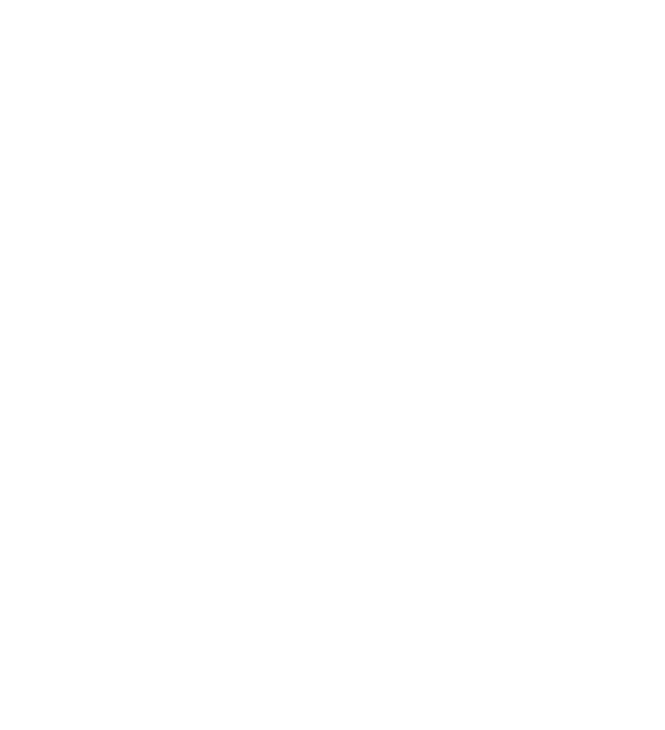
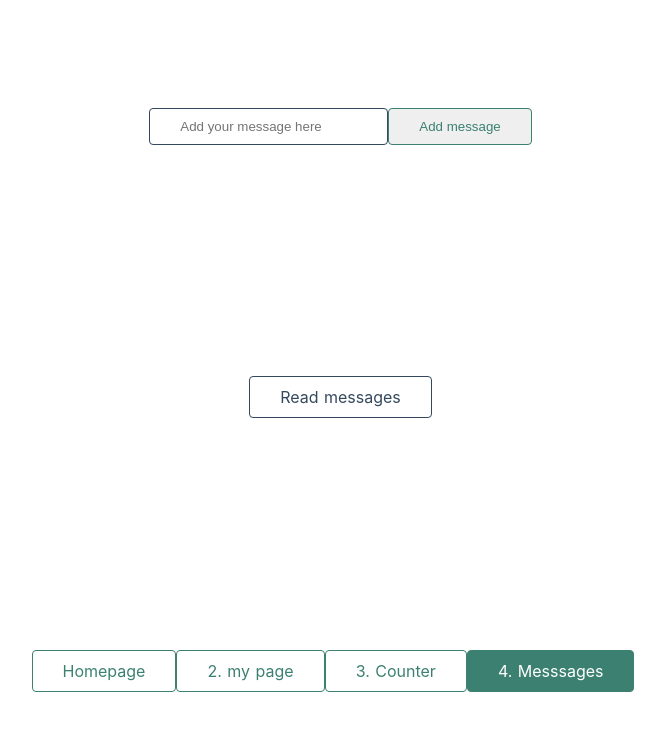
Before and after one commit to daisymayh/levarne, a Nuxt app in the folder assigment/: page /message/add in a window 1280 px wide. Before the commit this address had no page. Shown: the top 730 px of the page, without its empty margins (307-972 px from the left). Built offline with nearby package versions, Linux system fonts and the light colour scheme.

Commit message:
opdracht 4

```diff
--- a/assigment/layouts/default.vue
+++ b/assigment/layouts/default.vue
@@ -64,4 +64,19 @@
   color: #fff;
   background-color: #35495e;
 }
+
+.button--grey.is-active {
+  color: #fff;
+  background-color: #35495e;
+}
+
+.input {
+   display: inline-block;
+  border-radius: 4px;
+  border: 1px solid #35495e;
+  color: #35495e;
+  text-decoration: none;
+  padding: 10px 30px;
+  margin-left: 15px;
+}
 </style>
--- a/assigment/pages/count.vue
+++ b/assigment/pages/count.vue
@@ -1,11 +1,12 @@
 <template>
   <div class="container">
-    <Counter/>
+    <Counter />
 
     <div class="links">
         <nuxt-link to="/" class="button--green">homepage</nuxt-link>
         <nuxt-link to="/myfolder/mysubpage" class="button--green">2. my page</nuxt-link>
         <div class="button--green is-active">3. Counter</div>
+        <nuxt-link to="/message/add" class="button--green">4. my page</nuxt-link>
     </div>
   </div>
 </template>
--- /dev/null
+++ b/assigment/pages/message/add.vue
@@ -0,0 +1,51 @@
+<template>
+  <div class="container">
+    <input ref="message" type="text" class="input" placeholder="Add your message here"  v-on:keyup.enter="addMessage" />
+    <button v-on:click="addMessage" class="button--green">Add message</button>
+
+  	<div class="links">
+      <nuxt-link to="/message/read" class="button--grey">Read messages</nuxt-link>
+    </div>
+
+    <div class="links">
+      <nuxt-link to="/" class="button--green">Homepage</nuxt-link>
+      <nuxt-link to="/myfolder/mysubpage" class="button--green">2. my page</nuxt-link>
+      <nuxt-link to="/count" class="button--green">3. Counter</nuxt-link>
+      <div to="/message/add" class="button--green is-active">4. Messsages</div>
+    </div>
+  </div>
+</template>
+
+<script>
+  export default {
+    computed: {
+      messages() {
+        return this.$store.state.messages
+      }
+    },
+    methods: {
+      addMessage(e) {
+        this.$store.commit('addMessage', this.$refs.message.value);
+        this.$refs.message.value = "";
+      }
+    }
+  }
+</script>
+
+
+<style scoped>
+  .container {
+    margin: 0 auto;
+    min-height: 100vh;
+    display: flex;
+    flex-wrap: wrap;
+    justify-content: center;
+    align-items: center;
+    text-align: center;
+  }
+
+  .links {
+    width: 100%;
+    padding-top: 15px;
+  }
+</style>
--- /dev/null
+++ b/assigment/pages/message/read.vue
@@ -0,0 +1,49 @@
+<template>
+  <div class="container">
+    <ul>
+        <li v-for="message in messages" v-bind:key="message.newMessage">
+            {{ message.newMessage }}
+        </li>
+    </ul>
+
+    <div class="links">
+      <nuxt-link to="/message/add" class="button--green">add messages</nuxt-link>
+    </div>
+
+
+    <div class="links">
+      <nuxt-link to="/" class="button--green">Homepage</nuxt-link>
+      <nuxt-link to="/myfolder/mysubpage" class="button--green">2. my page</nuxt-link>
+      <nuxt-link to="/count" class="button--green">3. Counter</nuxt-link>
+      <div to="/message/add" class="button--green is-active">4. Messsages</div>
+    </div>
+  </div>
+</template>
+
+<script>
+  export default {
+    computed: {
+      messages() {
+        return this.$store.state.messages
+      }
+    },
+  }
+</script>
+
+
+<style scoped>
+  .container {
+    margin: 0 auto;
+    min-height: 100vh;
+    display: flex;
+    flex-wrap: wrap;
+    justify-content: center;
+    align-items: center;
+    text-align: center;
+  }
+
+  .links {
+    width: 100%;
+    padding-top: 15px;
+  }
+</style>
--- /dev/null
+++ b/assigment/store/index.js
@@ -0,0 +1,14 @@
+export const state = () => ({
+  messages: []
+})
+
+export const mutations = {
+  addMessage(state, newMessage) {
+    state.messages.push({
+      newMessage
+    })
+  },
+}
+
+export const actions = {
+}
```
